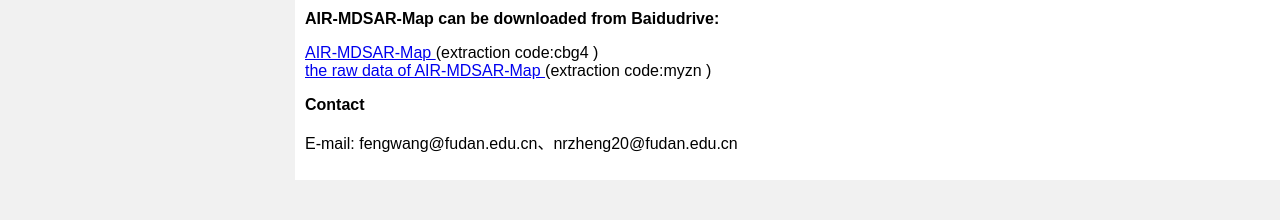
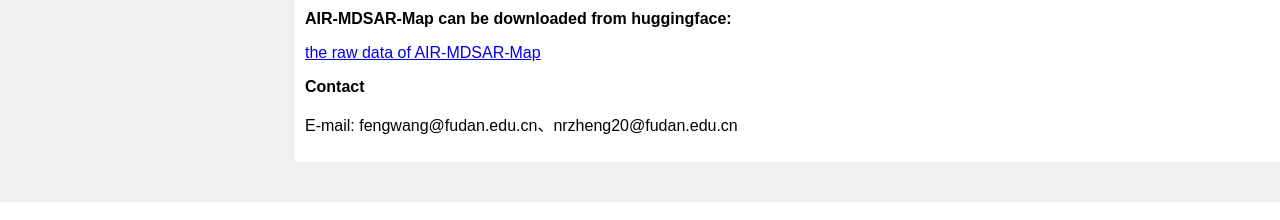
Before and after one commit to NairongZheng/AIR-MDSAR-Map, a plain HTML site: page index.html in a window 1280 px wide. Shown: the part 2113-2333 px from the top of the page. Drawn offline with Linux system fonts and the light colour scheme.

Commit message:
Update index.html

```diff
--- a/index.html
+++ b/index.html
@@ -228,10 +228,9 @@
             <br>
             <br>
             <strong>
-                <p>AIR-MDSAR-Map can be downloaded from Baidudrive: </p>
+                <p>AIR-MDSAR-Map can be downloaded from huggingface: </p>
             </strong>
-            <a href="https://pan.baidu.com/s/1Zqb-JSFNAv-d0xSv54xvfA"> AIR-MDSAR-Map </a>  <span> (extraction code:cbg4 ) </span> <br>
-            <a href="https://pan.baidu.com/s/1xpCEgr0FO8poYUZhsAUlDQ"> the raw data of AIR-MDSAR-Map </a>  <span> (extraction code:myzn ) </span>
+            <a href="https://huggingface.co/datasets/damonzheng/AIR-MDSAR-Map/tree/main"> the raw data of AIR-MDSAR-Map </a>
 
             <strong>
                 <p>Contact </p>
```
